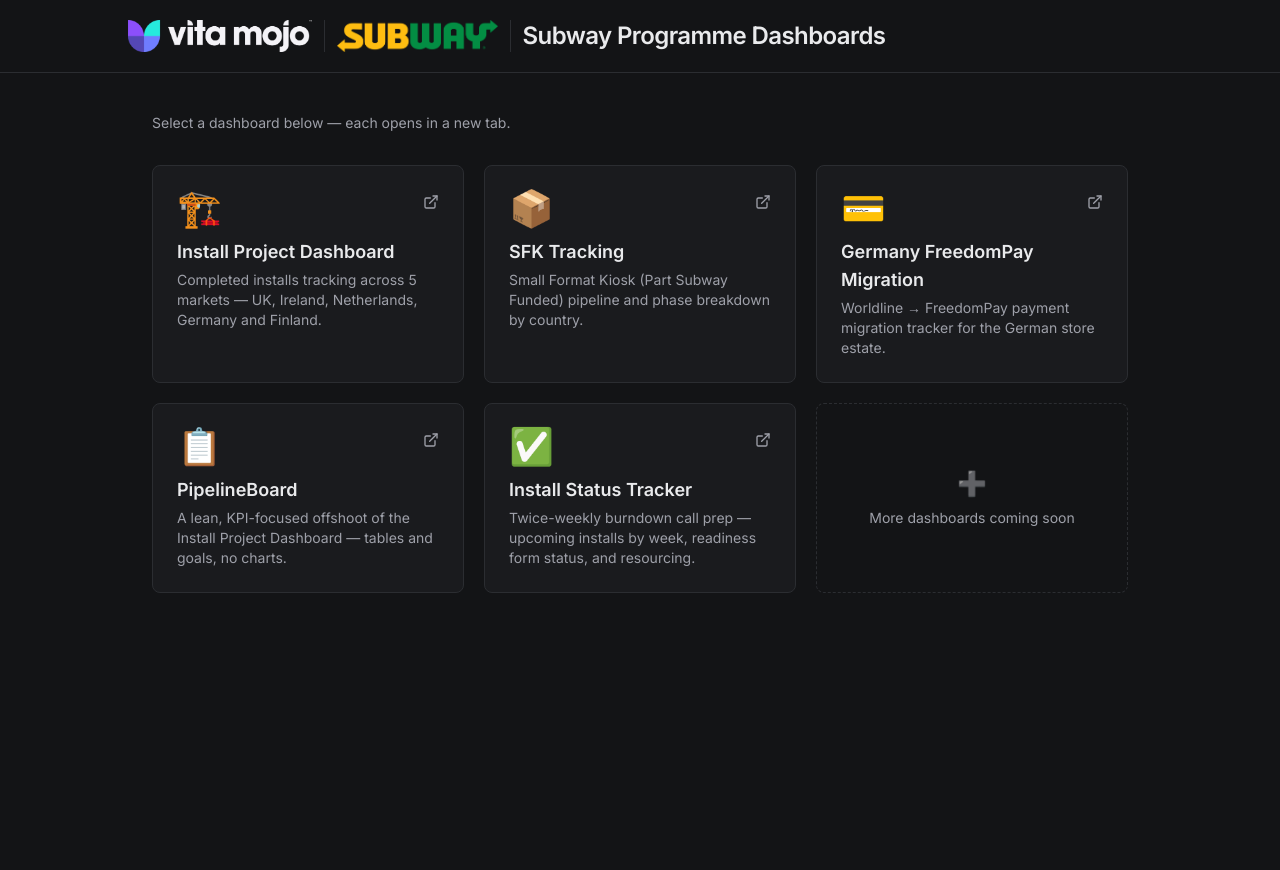
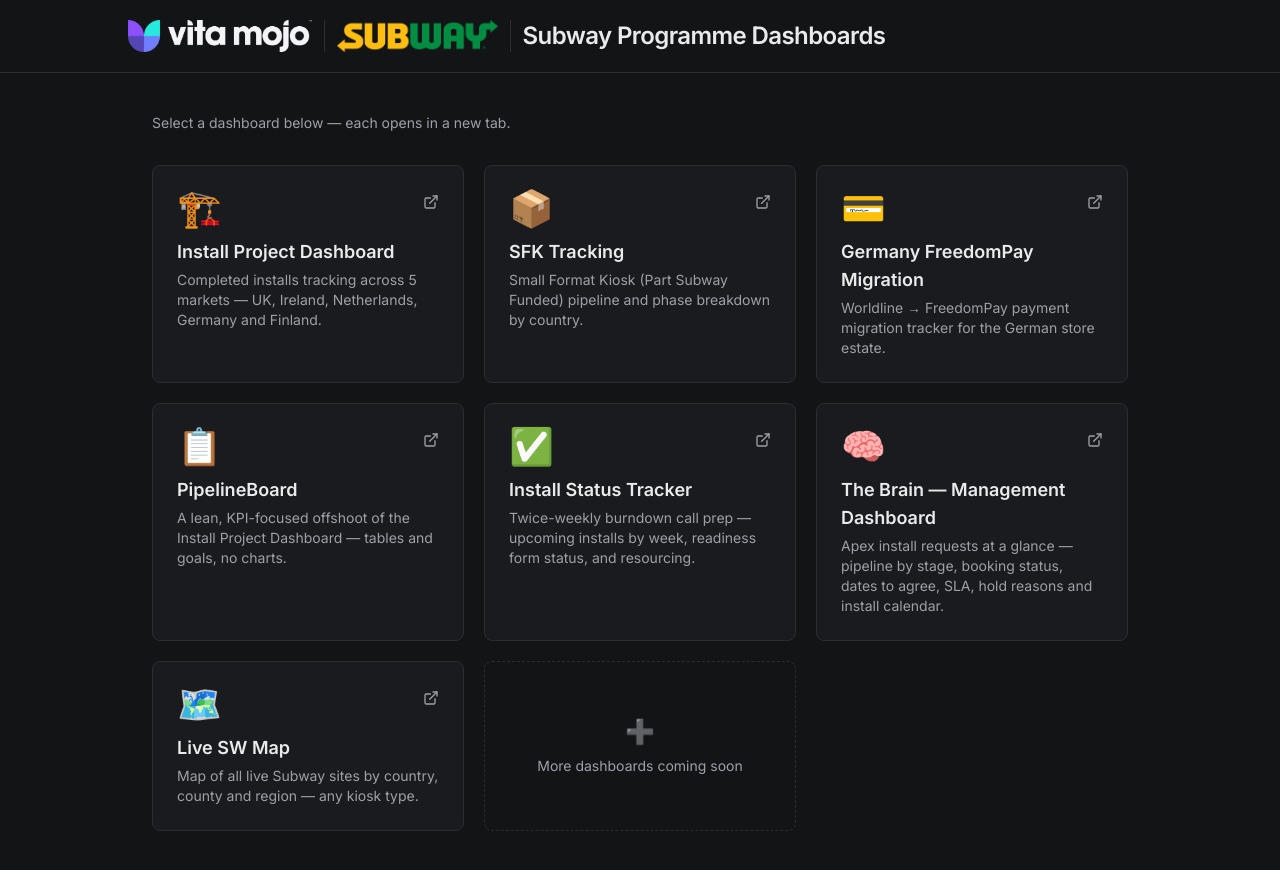
Before and after one commit to oliverwilliams-VM/swdashboard-hub, a React (Vite) app: page / in a window 1280 px wide. Before the commit the page ends 800 px from the top, so only its background shows below. Built offline with nearby package versions, Linux system fonts and the light colour scheme; the HTML template or start-up script is replaced by a standard one.

Commit message:
Add files via upload

```diff
--- a/src/App.jsx
+++ b/src/App.jsx
@@ -32,6 +32,18 @@
     description: 'Twice-weekly burndown call prep \u2014 upcoming installs by week, readiness form status, and resourcing.',
     url: 'https://install-status-tracker.vercel.app/',
     emoji: '\u{2705}'
+  },
+  {
+    name: 'The Brain — Management Dashboard',
+    description: 'Apex install requests at a glance — pipeline by stage, booking status, dates to agree, SLA, hold reasons and install calendar.',
+    url: 'https://swthebrain.vercel.app/',
+    emoji: '\u{1F9E0}'
+  },
+  {
+    name: 'Live SW Map',
+    description: 'Map of all live Subway sites by country, county and region — any kiosk type.',
+    url: 'https://liveswmap.vercel.app/',
+    emoji: '\u{1F5FA}\u{FE0F}'
   }
 ];
 
```
